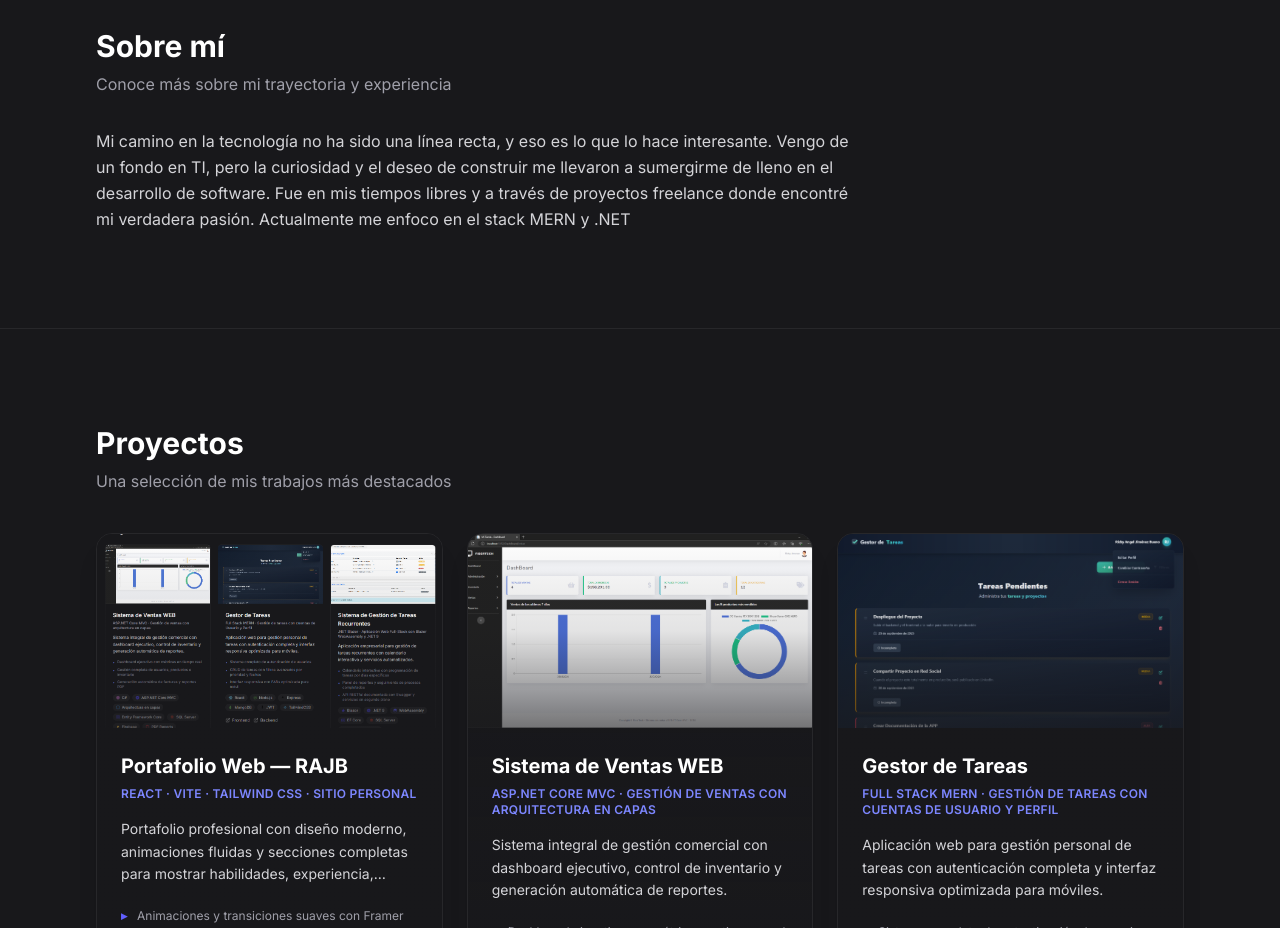
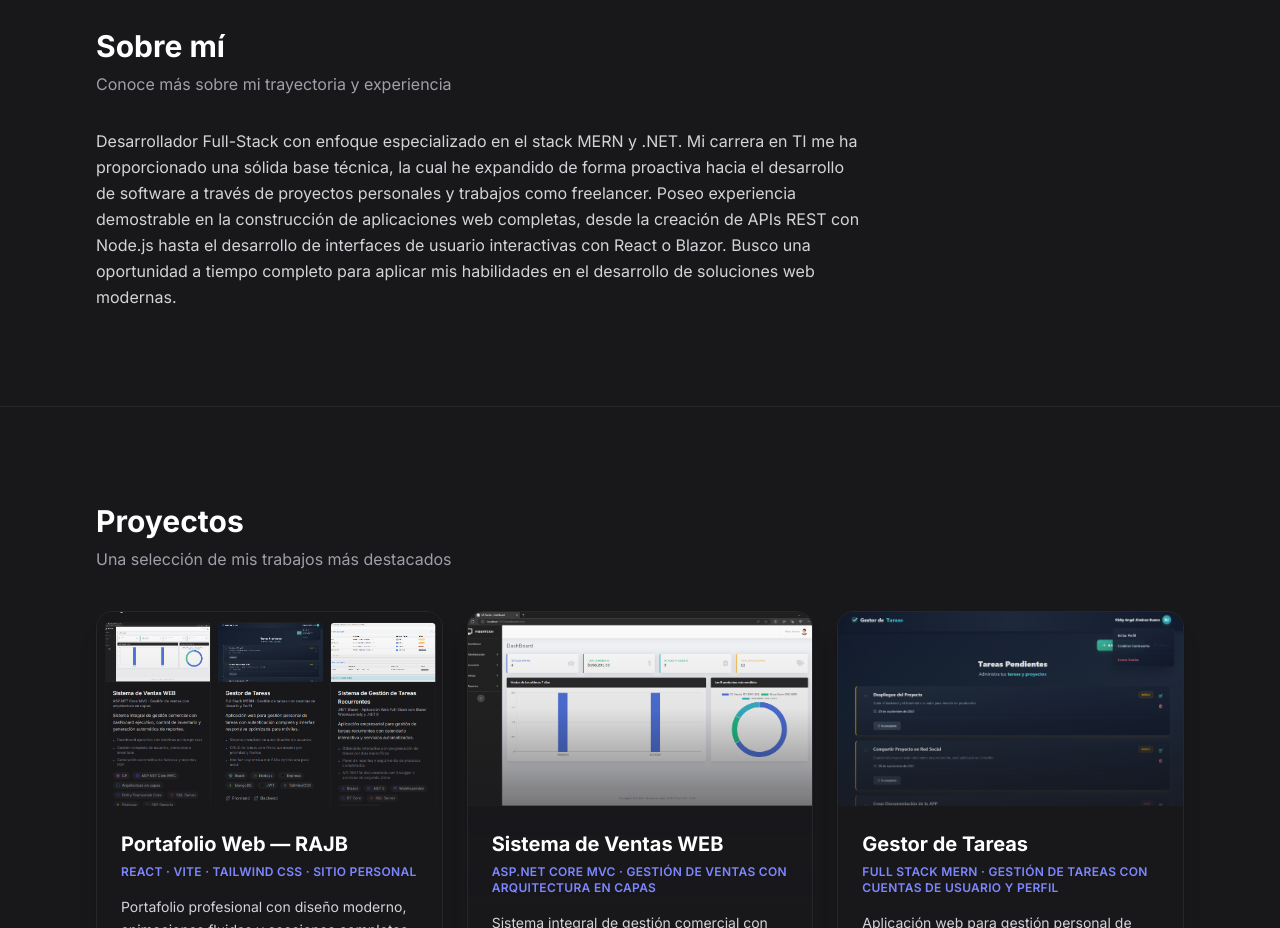
Before and after one commit to xfiberex/portafolio-web-rajb, a React (Vite) app: page / in a window 1280 px wide. Shown: the part 780-1708 px from the top of the page. Built offline with nearby package versions, Linux system fonts and the light colour scheme.

Commit message:
Actualización de la sección "Sobre mí" en el componente About.jsx para detallar la trayectoria y experiencia del desarrollador.

```diff
--- a/src/components/About.jsx
+++ b/src/components/About.jsx
@@ -21,10 +21,12 @@ const About = () => {
 
         <div className="mt-8 space-y-4 text-zinc-300 max-w-3xl leading-relaxed">
           <p>
-            Mi camino en la tecnología no ha sido una línea recta, y eso es lo que lo hace interesante.
-            Vengo de un fondo en TI, pero la curiosidad y el deseo de construir me llevaron a sumergirme de lleno
-            en el desarrollo de software. Fue en mis tiempos libres y a través de proyectos freelance donde encontré
-            mi verdadera pasión. Actualmente me enfoco en el stack MERN y .NET
+            Desarrollador Full-Stack con enfoque especializado en el stack MERN y .NET. Mi carrera en TI
+            me ha proporcionado una sólida base técnica, la cual he expandido de forma proactiva hacia el desarrollo de
+            software a través de proyectos personales y trabajos como freelancer. Poseo experiencia demostrable en la
+            construcción de aplicaciones web completas, desde la creación de APIs REST con Node.js hasta el desarrollo de
+            interfaces de usuario interactivas con React o Blazor. Busco una oportunidad a tiempo completo para aplicar mis
+            habilidades en el desarrollo de soluciones web modernas.
           </p>
         </div>
       </motion.div>
```
